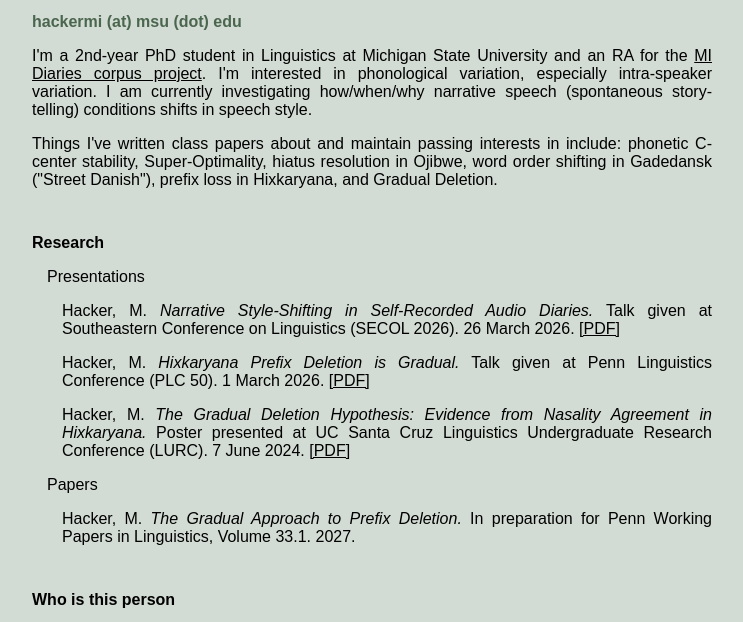
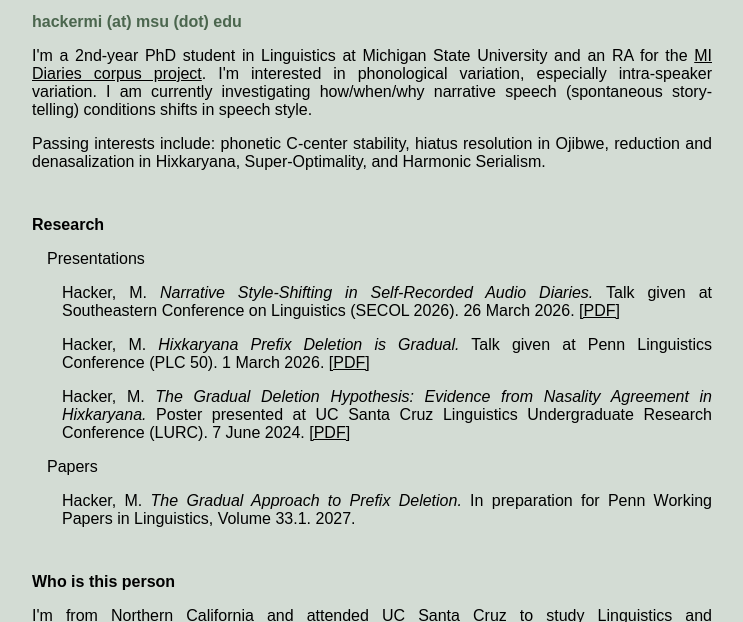
Before and after one commit to milliehacker/milliehacker.github.io, a plain HTML site: page index.html in a window 1280 px wide. Shown: the part 111-733 px from the top of the page, without its empty margins (268-1011 px from the left). Drawn offline with Linux system fonts and the light colour scheme.

Commit message:
Update index.html

```diff
--- a/index.html
+++ b/index.html
@@ -16,7 +16,7 @@
 			<p>East Lansing, Michigan</p>
 			<p><b><span class="bluetext">hackermi (at) msu (dot) edu</span></b></p>
 			<p>I'm a 2nd-year PhD student in Linguistics at Michigan State University and an RA for the <a href="https://www.mi-diaries.org">MI Diaries corpus project</a>. I'm interested in phonological variation, especially intra-speaker variation. I am currently investigating how/when/why narrative speech (spontaneous story-telling) conditions shifts in speech style.</p>
-			<p style="margin-bottom:45px">Things I've written class papers about and maintain passing interests in include: phonetic C-center stability, Super-Optimality, hiatus resolution in Ojibwe, word order shifting in Gadedansk ("Street Danish"), prefix loss in Hixkaryana, and Gradual Deletion.</p>
+			<p style="margin-bottom:45px">Passing interests include: phonetic C-center stability, hiatus resolution in Ojibwe, reduction and denasalization in Hixkaryana, Super-Optimality, and Harmonic Serialism.</p>
 		<!--<hr></hr>-->
 		<p><b>Research</b></p>
 		<p style="margin-left: 15px;">Presentations</p>
```
